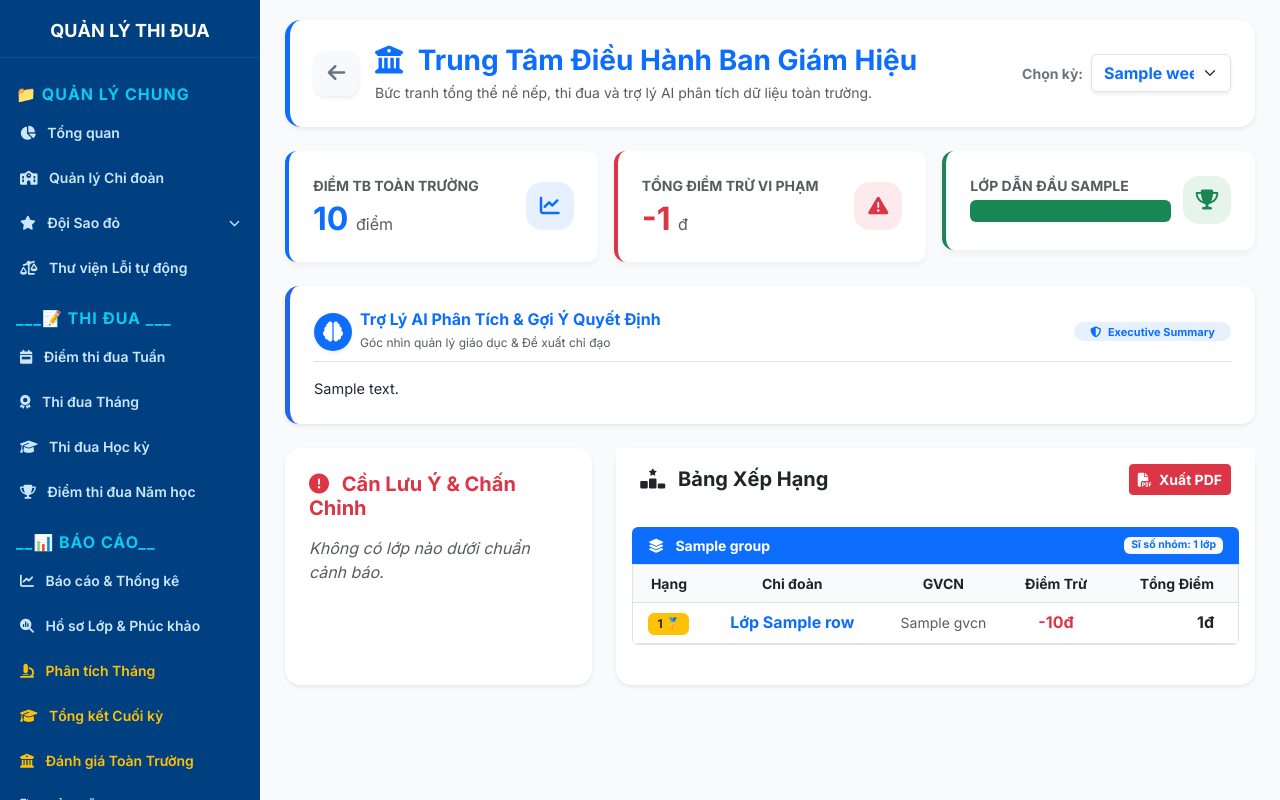
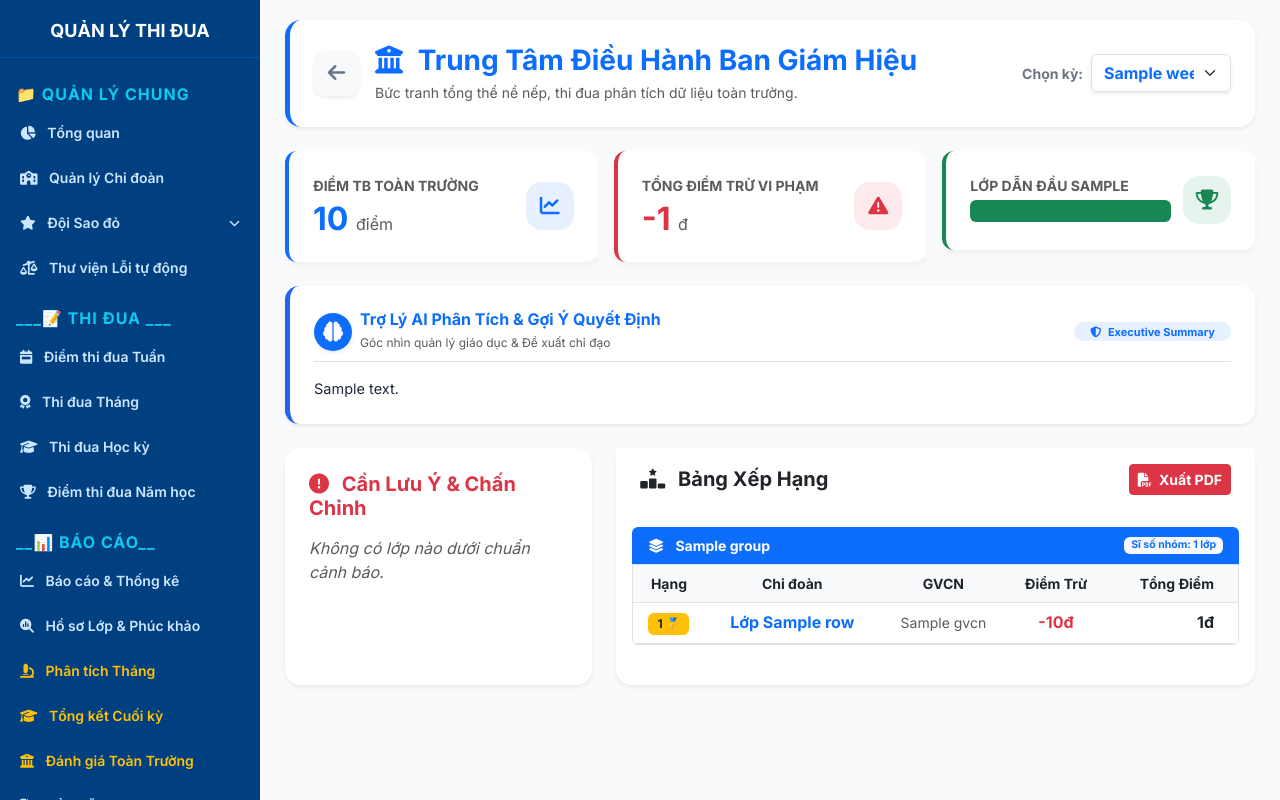
Before and after one commit to hoctaponlineth-design/thidua_thptthanhhoa, a Flask app: template templates/bgh_dashboard.html in a window 1280 px wide. Run offline with Flask 3, Linux system fonts and the light colour scheme; the template is opened without the code that fills it: most values are stand-ins (such as "Sample title", 1, 10 or a date in 2020).

Commit message:
Add files via upload

```diff
--- a/templates/bgh_dashboard.html
+++ b/templates/bgh_dashboard.html
@@ -170,8 +170,8 @@
                 <div class="banner-title-wrapper">
                     <i class="fa-solid fa-chart-pie fs-4"></i>
                     <div>
-                        <h2>ĐIỀU HÀNH BGH</h2>
-                        <p>Hệ thống Quản lý Kỷ luật & Thi đua</p>
+                        <h2>HỆ THỐNG THI ĐUA</h2>
+                        <p>BGH quản lý Kỷ luật & Thi đua</p>
                     </div>
                 </div>
 
@@ -189,7 +189,7 @@
                 </a>
                 <div>
                     <h3 class="fw-bold text-primary m-0"><i class="fa-solid fa-building-columns me-2"></i> Trung Tâm Điều Hành Ban Giám Hiệu</h3>
-                    <p class="text-muted small m-0 mt-1">Bức tranh tổng thể nề nếp, thi đua và trợ lý AI phân tích dữ liệu toàn trường.</p>
+                    <p class="text-muted small m-0 mt-1">Bức tranh tổng thể nề nếp, thi đua phân tích dữ liệu toàn trường.</p>
                 </div>
             </div>
             <!-- BỘ CHỌN TUẦN -->
```
